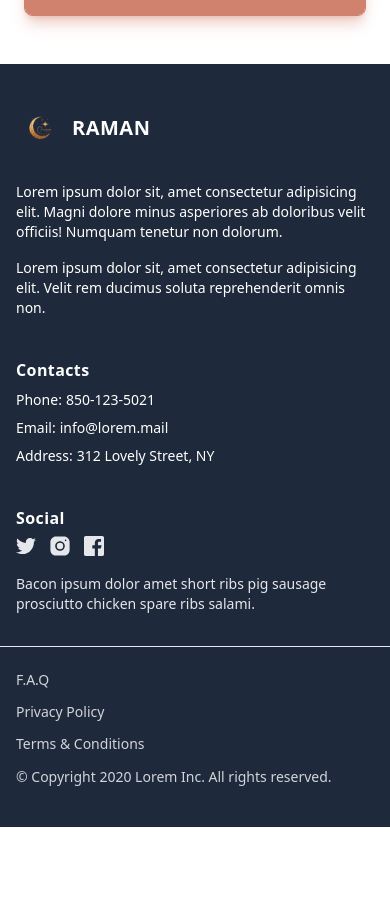
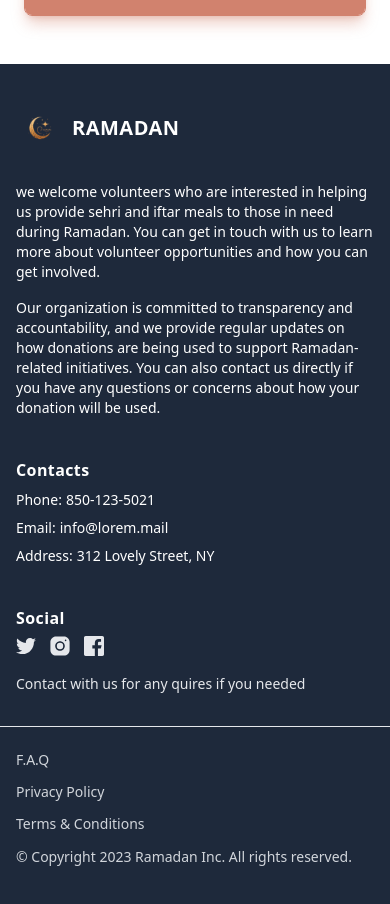
Before and after one commit to rownokmahbub/RamadanKarim, a Next.js app: page / in a window 390 px wide. Shown: the part 1368-2272 px from the top of the page. Before the commit the page ends 2195 px from the top, so only its background shows below. Built offline with nearby package versions, Linux system fonts and the light colour scheme.

Commit message:
make responsive

```diff
--- a/components/Footer.js
+++ b/components/Footer.js
@@ -13,15 +13,15 @@ export const Footer = () => {
             >
         <img className="w-12 dark:sepia " src="./assets/logo.svg" alt="logo" />
               <span className="ml-2 text-xl font-bold tracking-wide text-white uppercase">
-               Raman
+               Ramadan
               </span>
             </Link>
             <div className="mt-6 lg:max-w-sm">
               <p className="text-sm text-white">
-               Lorem ipsum dolor sit, amet consectetur adipisicing elit. Magni dolore minus asperiores ab doloribus velit officiis! Numquam tenetur non dolorum.
+              we welcome volunteers who are interested in helping us provide sehri and iftar meals to those in need during Ramadan. You can get in touch with us to learn more about volunteer opportunities and how you can get involved.
               </p>
               <p className="mt-4 text-sm text-white">
-               Lorem ipsum dolor sit, amet consectetur adipisicing elit. Velit rem ducimus soluta reprehenderit omnis non.
+              Our organization is committed to transparency and accountability, and we provide regular updates on how donations are being used to support Ramadan-related initiatives. You can also contact us directly if you have any questions or concerns about how your donation will be used.
               </p>
             </div>
           </div>
@@ -97,14 +97,13 @@ export const Footer = () => {
               </Link>
             </div>
             <p className="mt-4 text-sm text-gray-200">
-              Bacon ipsum dolor amet short ribs pig sausage prosciutto chicken
-              spare ribs salami.
+              Contact with us for any quires if you needed
             </p>
           </div>
         </div>
         <div className="container mx-auto flex flex-col-reverse justify-between pt-5 pb-10 border-t lg:flex-row">
           <p className="text-sm text-gray-300">
-            © Copyright 2020 Lorem Inc. All rights reserved.
+            © Copyright 2023 Ramadan Inc. All rights reserved.
           </p>
           <ul className="flex flex-col mb-3 space-y-2 lg:mb-0 sm:space-y-0 sm:space-x-5 sm:flex-row">
             <li>
```
